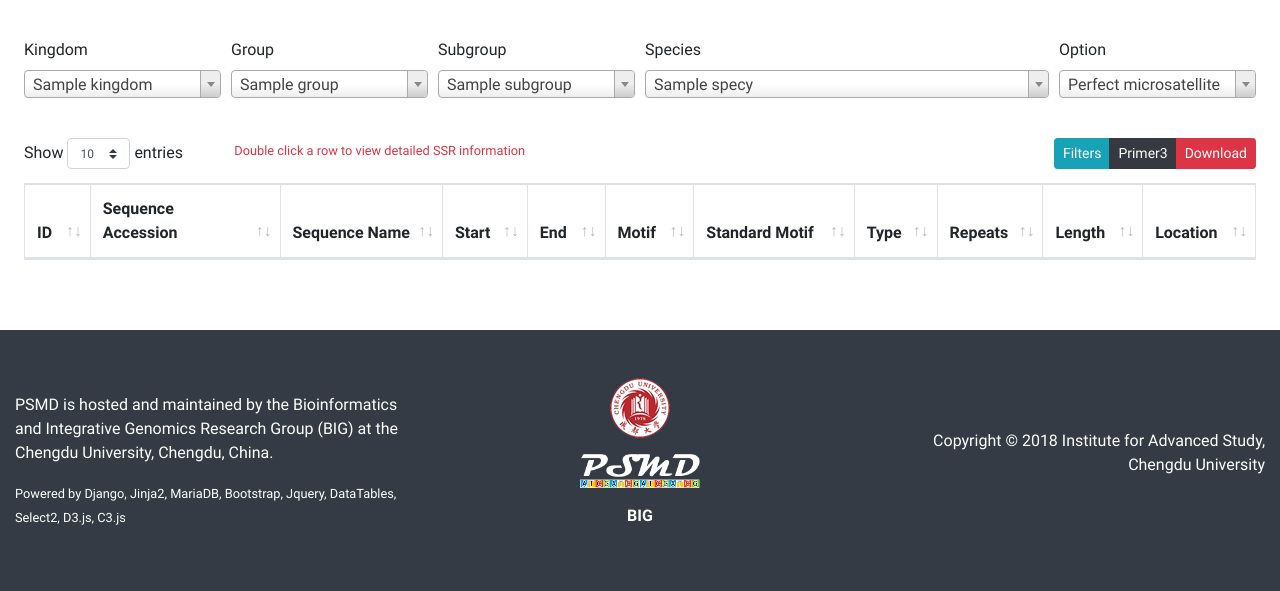
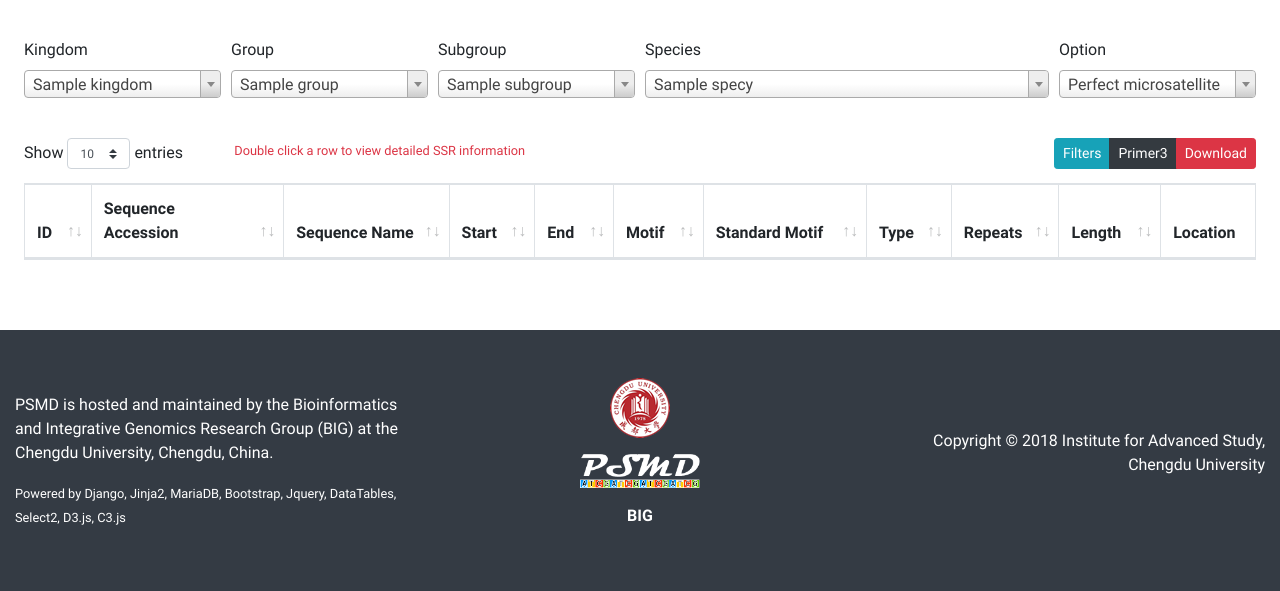
Before and after one commit to lmdu/PanMicrosatDB, a Python web app: template jinja2/psmd/browse.html in a window 1280 px wide. Shown: the part 82-673 px from the top of the page. Run offline with Jinja, Linux system fonts and the light colour scheme; the template is opened without the code that fills it: most values are stand-ins (such as "Sample title", 1, 10 or a date in 2020); lists and menus that the app fills with data are empty.

Commit message:
added some features

```diff
--- a/jinja2/psmd/analysis.html
+++ b/jinja2/psmd/analysis.html
@@ -35,6 +35,7 @@
 	<div class="col-md-10" id="selected-species">
 	</div>
 	<div class="col-md-2 text-right">
+		<button class="btn btn-sm btn-secondary" id="clear-all">Clear all</button>
 		<button class="btn btn-sm btn-primary" id="compare-btn">Compare</button>
 	</div>
 </div>
@@ -107,6 +108,11 @@ $('#species-select').on('change', function(){
 
 	$('#selected-species').append(badge_ele);
 	species_list.push(sid);
+});
+
+$('#clear-all').click(function(){
+	species_list = [];
+	$('#selected-species').empty();
 });
 
 $('#compare-btn').click(function(){
--- a/jinja2/psmd/browse.html
+++ b/jinja2/psmd/browse.html
@@ -44,7 +44,8 @@
 
 <div class="row mt-4">
 	<div class="col">
-		<table id="ssrview" class="table table-bordered table-hover" width="100%">
+		<table id="ssrview" class="table table-bordered table-hover table-cursor" width="100%">
+			<tbody title="Double click to view detailed information"></tbody>
 		</table>
 	</div>
 </div>
@@ -105,8 +106,8 @@
 					<div class="form-group col-12 input-group">
 						<div class="input-group-prepend">
 							<select class="input-group-text" id="select-seqtype">
-								<option value="name">Name</option>
-								<option value="accession">Accession</option>
+								<option value="name">Sequence name</option>
+								<option value="accession">Sequence accession</option>
 							</select>
 						</div>
 						<select class="custom-select" name="sequence" id="select-sequence"></select>
@@ -253,7 +254,7 @@ var table = $('table#ssrview').DataTable({
 		{name: 'ssr_type', title: 'Type'},
 		{name: 'repeats', title: 'Repeats'},
 		{name: 'length', title: 'Length'},
-		{name: 'location', title: 'Location', visible: {{ location_show }} }
+		{name: 'ssrannot__location', orderable: false, title: 'Location', visible: {{ location_show }} }
 	],
 	searching: true,
 	processing: true,
--- a/jinja2/psmd/issr.html
+++ b/jinja2/psmd/issr.html
@@ -1,6 +1,7 @@
 <div class="row mt-4">
 	<div class="col">
-		<table id="viewer" class="table table-bordered table-hover" width="100%">
+		<table id="viewer" class="table table-bordered table-hover table-cursor" width="100%">
+			<tbody title="Double click to view detailed information"></tbody>
 		</table>
 	</div>
 </div>
--- a/jinja2/psmd/ssr.html
+++ b/jinja2/psmd/ssr.html
@@ -1,6 +1,7 @@
 <div class="row mt-4">
 	<div class="col">
-		<table id="viewer" class="table table-bordered table-hover" width="100%">
+		<table id="viewer" class="table table-bordered table-hover table-cursor" width="100%">
+			<tbody title="Double click to view detailed information"></tbody>
 		</table>
 	</div>
 </div>
--- a/static/psmd/style/style.css
+++ b/static/psmd/style/style.css
@@ -34,6 +34,10 @@ a,
 }
 h6{
 	font-weight: 600;
+}
+
+.table-cursor tbody tr{
+	cursor: pointer;
 }
 /*
 input,
```
Also changed, not shown: jinja2/psmd/compound.html (+5 -4 lines), jinja2/psmd/cssr.html (+4 -3 lines).
